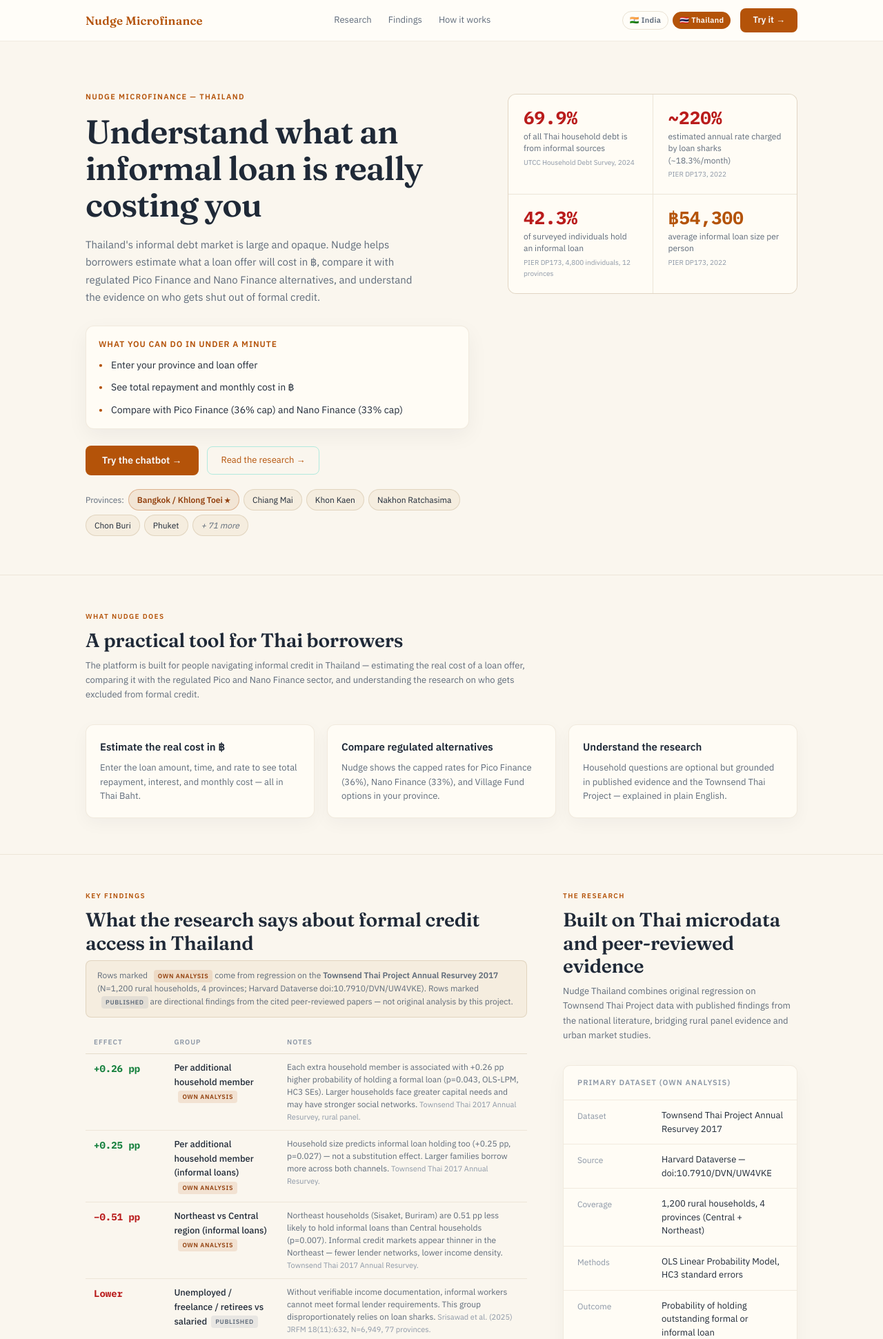
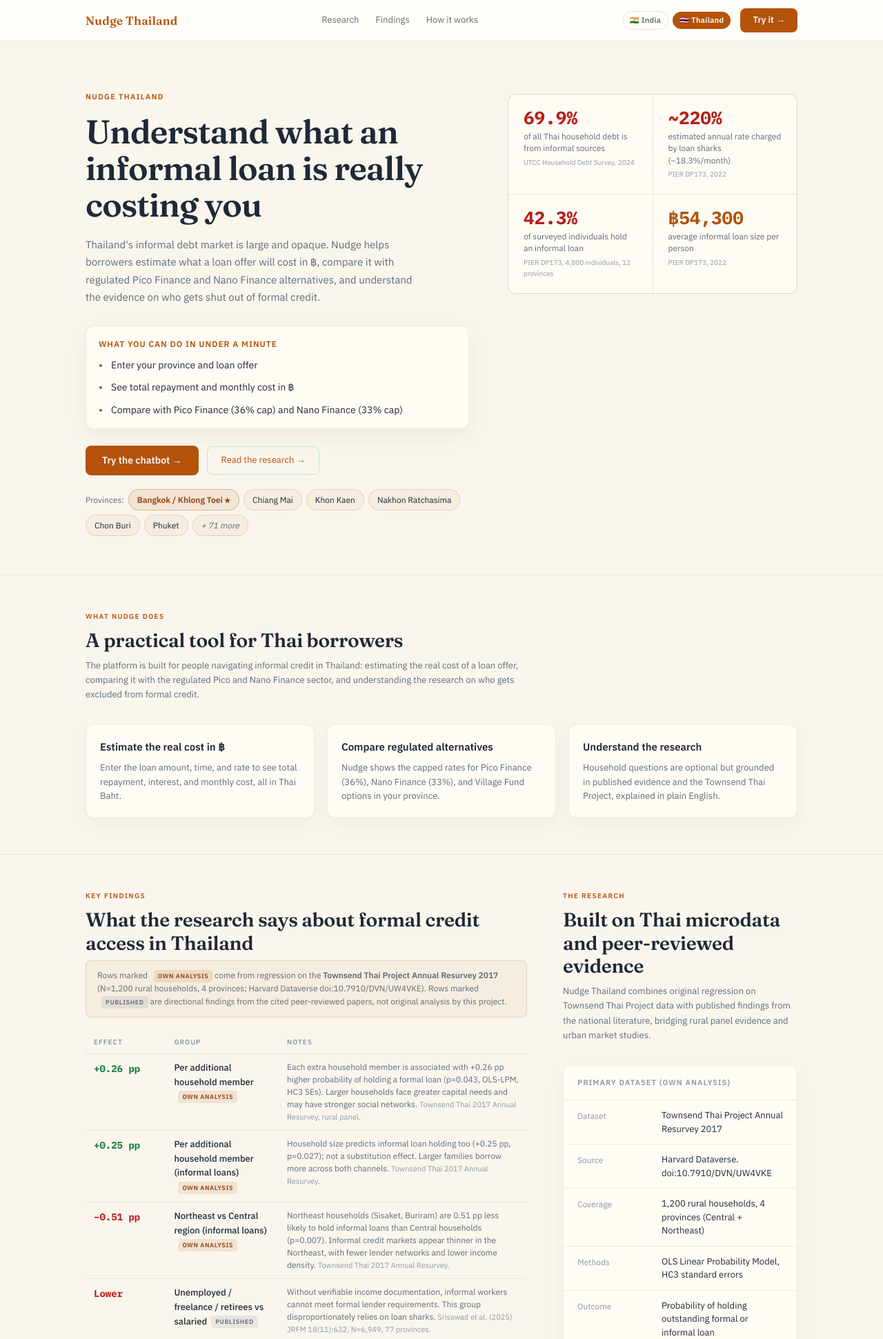
Before and after one commit to AaranNihalani/Nudge, a Flask app: page /thailand in a window 1280 px wide. Shown: the top 1941 px of the page at 69% size. Run offline with Flask 3, Linux system fonts and the light colour scheme; parts of the project's set-up code (start-up, migrations or seed data) failed here and were passed over; some libraries are stand-ins or nearby versions.

Commit message:
refactor(thailand): standardize Thai formatting and update favicons
- update main and Thailand favicons with revised color schemes and rounded corners
- replace em dashes with colons as lender name separators across codebase
- clean up punctuation and text flow in chat and landing templates
- move initial chat chips into a reusable constant for easier maintenance
- fix citation formatting and simplify sid initialization in chat template

```diff
--- a/nudge_webhook/bot/thailand_handler.py
+++ b/nudge_webhook/bot/thailand_handler.py
@@ -215,11 +215,11 @@ _LENDER_NOTES: dict[str, str] = {
     "gsb welfare card": "state welfare card holders only; no guarantor needed; gsb.or.th",
     "gsb people": "government savings bank; limit ฿200,000; needs guarantor or property; rate estimated — verify at gsb.or.th",
     # ── GSB subsidiary — Good Money ───────────────────────────────────────────
-    "good money by gsb — nano": (
+    "good money by gsb: nano": (
         "GSB subsidiary; BOT Nano Finance; targets informal workers and low-income earners; "
         "no collateral; 30-min app approval; gsb.or.th/personal/good-money"
     ),
-    "good money by gsb — personal": (
+    "good money by gsb: personal": (
         "GSB subsidiary; personal loan up to ฿1,000,000; targets workers without standard income docs; "
         "gsb.or.th/personal/good-money"
     ),
@@ -235,11 +235,11 @@ _LENDER_NOTES: dict[str, str] = {
         "min ฿1,000 credit line; builds credit history for first-time borrowers; scb.co.th"
     ),
     # ── Thai Credit Bank — only commercial bank focused on nano/micro ─────────
-    "thai credit bank — nano": (
+    "thai credit bank: nano": (
         "Thailand's only commercial bank focused on nano lending; "
         "no collateral; no guarantor; up to ฿30,000; 6–12 months; 267 branches; thaicreditbank.com"
     ),
-    "thai credit bank — micro": (
+    "thai credit bank: micro": (
         "Thai Credit Bank micro credit; no collateral; no guarantor; "
         "up to ฿200,000; targets micro-SME, freelancers, online sellers; thaicreditbank.com"
     ),
--- a/nudge_webhook/templates/thailand_landing.html
+++ b/nudge_webhook/templates/thailand_landing.html
@@ -3,12 +3,12 @@
   <head>
     <meta charset="utf-8" />
     <meta name="viewport" content="width=device-width, initial-scale=1" />
-    <title>Nudge Microfinance — Thailand</title>
+    <title>Nudge Thailand</title>
     <meta name="description" content="Financial guidance for Thai households navigating informal debt and regulated alternatives. Built on published research and Townsend Thai Project microdata." />
 
     <link rel="icon" href="/static/thailand_favicon.svg" type="image/svg+xml" />
 
-    <meta property="og:title" content="Nudge Microfinance — Thailand" />
+    <meta property="og:title" content="Nudge Thailand" />
     <meta property="og:description" content="Compare informal loan costs with regulated Pico, Nano Finance, and Village Fund alternatives in Thailand." />
     <meta property="og:type" content="website" />
     <meta name="twitter:card" content="summary_large_image" />
@@ -24,7 +24,7 @@
     <!-- Nav -->
     <nav class="nav">
       <div class="nav-inner">
-        <a href="/thailand" class="nav-brand">Nudge Microfinance</a>
+        <a href="/thailand" class="nav-brand">Nudge Thailand</a>
         <div class="nav-links">
           <a href="#research" class="nav-link">Research</a>
           <a href="#findings" class="nav-link">Findings</a>
@@ -44,7 +44,7 @@
     <section class="hero">
       <div class="hero-inner">
         <div>
-          <div class="hero-eyebrow">Nudge Microfinance — Thailand</div>
+          <div class="hero-eyebrow">Nudge Thailand</div>
           <h1 class="hero-h1">Understand what an informal loan is really costing you</h1>
           <p class="hero-sub">
             Thailand's informal debt market is large and opaque. Nudge helps borrowers estimate
@@ -110,14 +110,14 @@
         <div class="section-label">What Nudge Does</div>
         <h2 class="section-title">A practical tool for Thai borrowers</h2>
         <p class="section-sub">
-          The platform is built for people navigating informal credit in Thailand — estimating the real
+          The platform is built for people navigating informal credit in Thailand: estimating the real
           cost of a loan offer, comparing it with the regulated Pico and Nano Finance sector, and
           understanding the research on who gets excluded from formal credit.
         </p>
         <div class="intro-grid">
           <div class="intro-card">
             <div class="intro-title">Estimate the real cost in ฿</div>
-            <div class="intro-copy">Enter the loan amount, time, and rate to see total repayment, interest, and monthly cost — all in Thai Baht.</div>
+            <div class="intro-copy">Enter the loan amount, time, and rate to see total repayment, interest, and monthly cost, all in Thai Baht.</div>
           </div>
           <div class="intro-card">
             <div class="intro-title">Compare regulated alternatives</div>
@@ -125,7 +125,7 @@
           </div>
           <div class="intro-card">
             <div class="intro-title">Understand the research</div>
-            <div class="intro-copy">Household questions are optional but grounded in published evidence and the Townsend Thai Project — explained in plain English.</div>
+            <div class="intro-copy">Household questions are optional but grounded in published evidence and the Townsend Thai Project, explained in plain English.</div>
           </div>
         </div>
       </div>
@@ -145,7 +145,7 @@
               <strong>Townsend Thai Project Annual Resurvey 2017</strong> (N=1,200 rural households,
               4 provinces; Harvard Dataverse doi:10.7910/DVN/UW4VKE).
               Rows marked <span class="ft-pub-badge">Published</span> are directional findings
-              from the cited peer-reviewed papers — not original analysis by this project.
+              from the cited peer-reviewed papers, not original analysis by this project.
             </div>
 
             <table class="findings-table">
@@ -165,12 +165,12 @@
                 <tr>
                   <td><span class="ft-ame">+0.25 pp</span></td>
                   <td class="ft-group">Per additional household member (informal loans)<span class="ft-own-badge">Own analysis</span></td>
-                  <td class="ft-note">Household size predicts informal loan holding too (+0.25 pp, p=0.027) — not a substitution effect. Larger families borrow more across both channels. <span class="ft-src">Townsend Thai 2017 Annual Resurvey.</span></td>
+                  <td class="ft-note">Household size predicts informal loan holding too (+0.25 pp, p=0.027); not a substitution effect. Larger families borrow more across both channels. <span class="ft-src">Townsend Thai 2017 Annual Resurvey.</span></td>
                 </tr>
                 <tr>
                   <td><span class="ft-ame neg">−0.51 pp</span></td>
                   <td class="ft-group">Northeast vs Central region (informal loans)<span class="ft-own-badge">Own analysis</span></td>
-                  <td class="ft-note">Northeast households (Sisaket, Buriram) are 0.51 pp less likely to hold informal loans than Central households (p=0.007). Informal credit markets appear thinner in the Northeast — fewer lender networks, lower income density. <span class="ft-src">Townsend Thai 2017 Annual Resurvey.</span></td>
+                  <td class="ft-note">Northeast households (Sisaket, Buriram) are 0.51 pp less likely to hold informal loans than Central households (p=0.007). Informal credit markets appear thinner in the Northeast, with fewer lender networks and lower income density. <span class="ft-src">Townsend Thai 2017 Annual Resurvey.</span></td>
                 </tr>
                 <tr>
                   <td><span class="ft-ame neg">Lower</span></td>
@@ -190,7 +190,7 @@
                 <tr>
                   <td><span class="ft-ame neg">Higher rate</span></td>
                   <td class="ft-group">Stronger lender social influence over borrower (Bangkok metro)<span class="ft-pub-badge">Published</span></td>
-                  <td class="ft-note">In the Bangkok metropolitan area, greater lender influence over the borrower is independently associated with higher informal interest rates — regardless of loan size or income. <span class="ft-src">Tanomchat &amp; Sampattavanija (2018) Int. Adv. Econ. Res. 24(1):47–63, N=694.</span></td>
+                  <td class="ft-note">In the Bangkok metropolitan area, greater lender influence over the borrower is independently associated with higher informal interest rates, regardless of loan size or income. <span class="ft-src">Tanomchat &amp; Sampattavanija (2018) Int. Adv. Econ. Res. 24(1):47–63, N=694.</span></td>
                 </tr>
               </tbody>
             </table>
@@ -213,7 +213,7 @@
               </div>
               <div class="rp-row">
                 <span class="rp-key">Source</span>
-                <span class="rp-val">Harvard Dataverse — doi:10.7910/DVN/UW4VKE</span>
+                <span class="rp-val">Harvard Dataverse. doi:10.7910/DVN/UW4VKE</span>
               </div>
               <div class="rp-row">
                 <span class="rp-key">Coverage</span>
@@ -237,15 +237,15 @@
               <div class="research-panel-header">Published studies cited</div>
               <div class="rp-row">
                 <span class="rp-key">JRFM 2025</span>
-                <span class="rp-val">Srisawad et al. — Credit Segmentation and Household Vulnerability in Thailand. N=6,949, 77 provinces. doi:10.3390/jrfm18110632</span>
+                <span class="rp-val">Srisawad et al. Credit Segmentation and Household Vulnerability in Thailand. N=6,949, 77 provinces. doi:10.3390/jrfm18110632</span>
               </div>
               <div class="rp-row">
                 <span class="rp-key">PIER 2022</span>
-                <span class="rp-val">Pinitjitsamut &amp; Suwanprasert — Informal Loans in Thailand. N=4,800, 12 provinces. PIER DP173.</span>
+                <span class="rp-val">Pinitjitsamut &amp; Suwanprasert. Informal Loans in Thailand. N=4,800, 12 provinces. PIER DP173.</span>
               </div>
               <div class="rp-row">
                 <span class="rp-key">IAER 2018</span>
-                <span class="rp-val">Tanomchat &amp; Sampattavanija — Informal Interest Rate Determinants. N=694, Bangkok metro. doi:10.1007/s11294-018-9672-1</span>
+                <span class="rp-val">Tanomchat &amp; Sampattavanija. Informal Interest Rate Determinants. N=694, Bangkok metro. doi:10.1007/s11294-018-9672-1</span>
               </div>
               <a href="https://www.mdpi.com/1911-8074/18/11/632"
                  target="_blank" rel="noopener" class="rp-link">
@@ -256,7 +256,7 @@
             <div class="author-block" style="margin-top:16px;">
               <div class="author-name">Aaran Nihalani</div>
               <div class="author-affil">Eton College, Windsor, United Kingdom</div>
-              <div class="author-affil" style="margin-top:4px;">Fieldwork: Klong Toey, Bangkok — August 2026</div>
+              <div class="author-affil" style="margin-top:4px;">Fieldwork: Klong Toey, Bangkok, August 2026</div>
             </div>
           </div>
 
@@ -294,9 +294,9 @@
         </div>
 
         <div class="npl-panel" style="margin-top:14px;">
-          <strong>Warning:</strong> Even regulated Pico Finance shows stress — the sector NPL rate reached
+          <strong>Warning:</strong> Even regulated Pico Finance shows stress. The sector NPL rate reached
           <strong>23.4%</strong> in Q1 2025 (Fiscal Policy Office). This reflects the financial vulnerability of
-          borrowers in this segment, not a reason to avoid regulated lenders — informal lenders have no
+          borrowers in this segment, not a reason to avoid regulated lenders. Informal lenders have no
           consumer protections at all.
         </div>
 
@@ -352,7 +352,7 @@
           <div class="step">
             <div class="step-n">02</div>
             <div class="step-title">See the total cost in ฿</div>
-            <div class="step-desc">Nudge estimates total repayment, total interest, and a monthly equivalent — so you can understand what you're actually agreeing to.</div>
+            <div class="step-desc">Nudge estimates total repayment, total interest, and a monthly equivalent, so you can understand what you're actually agreeing to.</div>
           </div>
           <div class="step">
             <div class="step-n">03</div>
@@ -394,7 +394,7 @@
       </div>
       <div class="footer-row">
         <span>Informational only. Not financial or legal advice.</span>
-        <span>Regulated lending rates subject to change — verify with lender before applying.</span>
+        <span>Regulated lending rates subject to change. Verify with lender before applying.</span>
       </div>
     </footer>
 
```
Also changed, not shown: nudge_webhook/templates/thailand_chat.html (+30 -17 lines), scripts/generate_thailand_lenders.py (+30 -30 lines), nudge_webhook/static/favicon.svg, nudge_webhook/static/thailand_favicon.svg, 1 other file.
